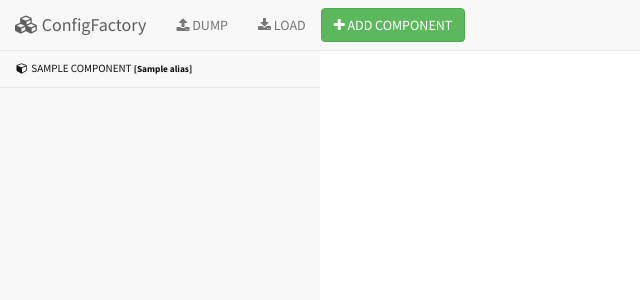
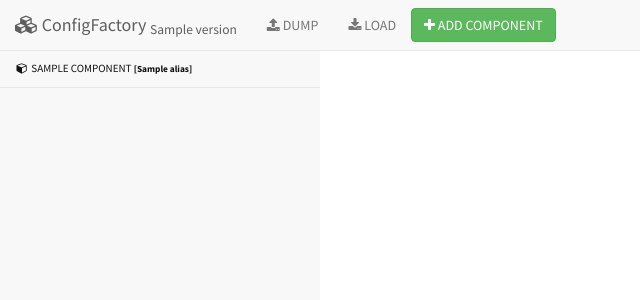
Before and after one commit to Jadeskycore/configfactory-1, a Django app: template configfactory/templates/index.html in a window 1280 px wide. Shown: the top 300 px of the page, without its empty margins (0-640 px from the left). Run offline with Django 3.2, Linux system fonts and the light colour scheme; the template is opened without the code that fills it: most values are stand-ins (such as "Sample title", 1, 10 or a date in 2020); some libraries are stand-ins or nearby versions.

Commit message:
version display

```diff
--- a/configfactory/__init__.py
+++ b/configfactory/__init__.py
@@ -1,5 +1,5 @@
 from configfactory.support.versioning import get_version
 
 # Set public version
-VERSION = '0.15'
+VERSION = '0.16'
 __version__ = get_version(VERSION)
--- a/configfactory/settings.py
+++ b/configfactory/settings.py
@@ -28,7 +28,8 @@ TEMPLATES = [
         'APP_DIRS': False,
         'OPTIONS': {
             'context_processors': [
-                'configfactory.context_proccessors.components',
+                'configfactory.context_processors.components',
+                'configfactory.context_processors.version',
                 'django.contrib.messages.context_processors.messages',
             ],
         },
--- a/configfactory/templates/layouts/base.html
+++ b/configfactory/templates/layouts/base.html
@@ -12,7 +12,8 @@
     <nav class="navbar navbar-default navbar-fixed-top" role="navigation">
         <div class="navbar-header">
             <a class="navbar-brand" href="{% url 'index' %}"><i class="fa fa-cubes fa-fw"></i>
-                ConfigFactory</a>
+                ConfigFactory <sub>{{ version }}</sub>
+            </a>
         </div>
         <ul class="nav navbar-nav">
             <li>
```
Also changed, not shown: configfactory/context_processors.py (renamed from configfactory/context_proccessors.py, +7 -0 lines).
